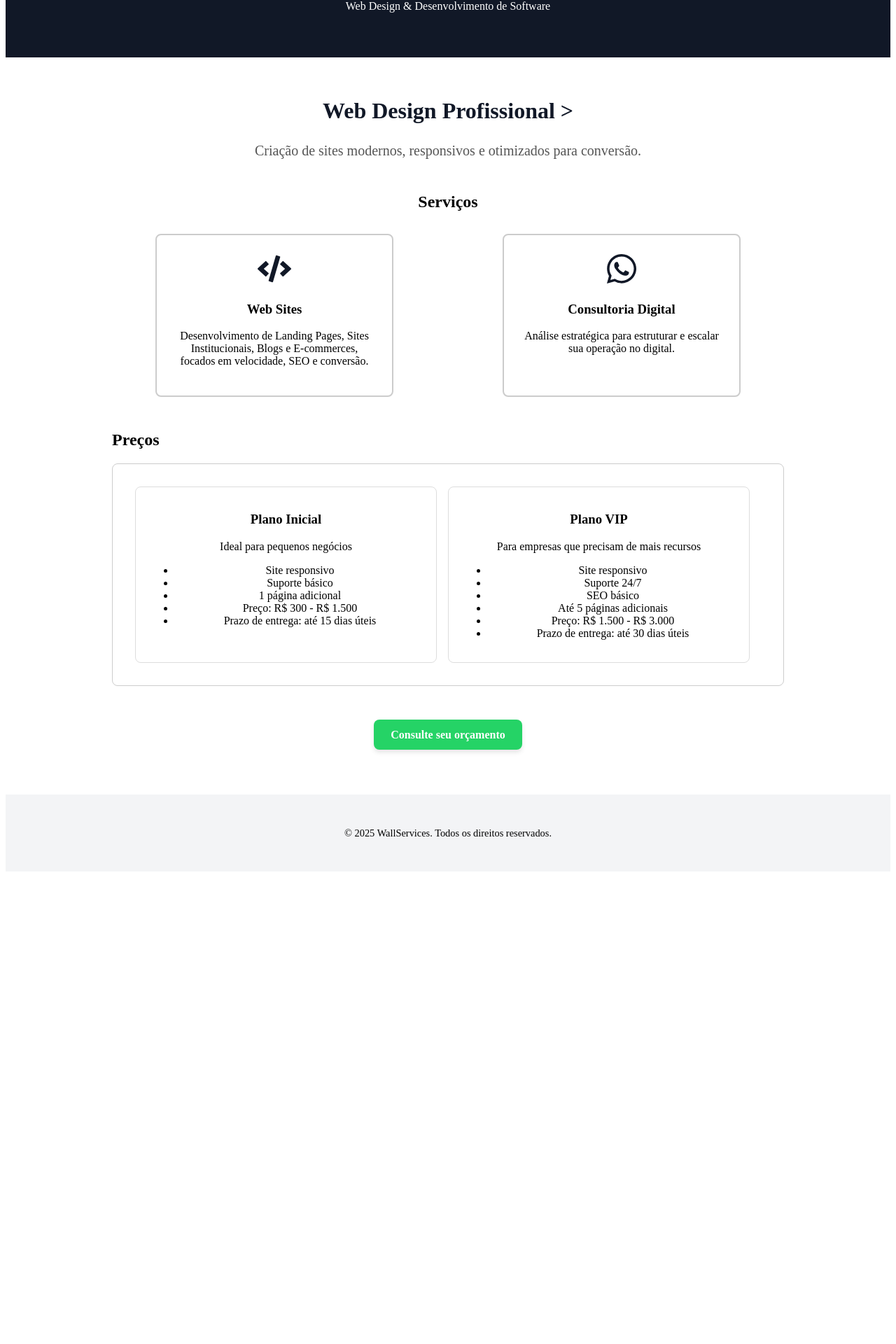
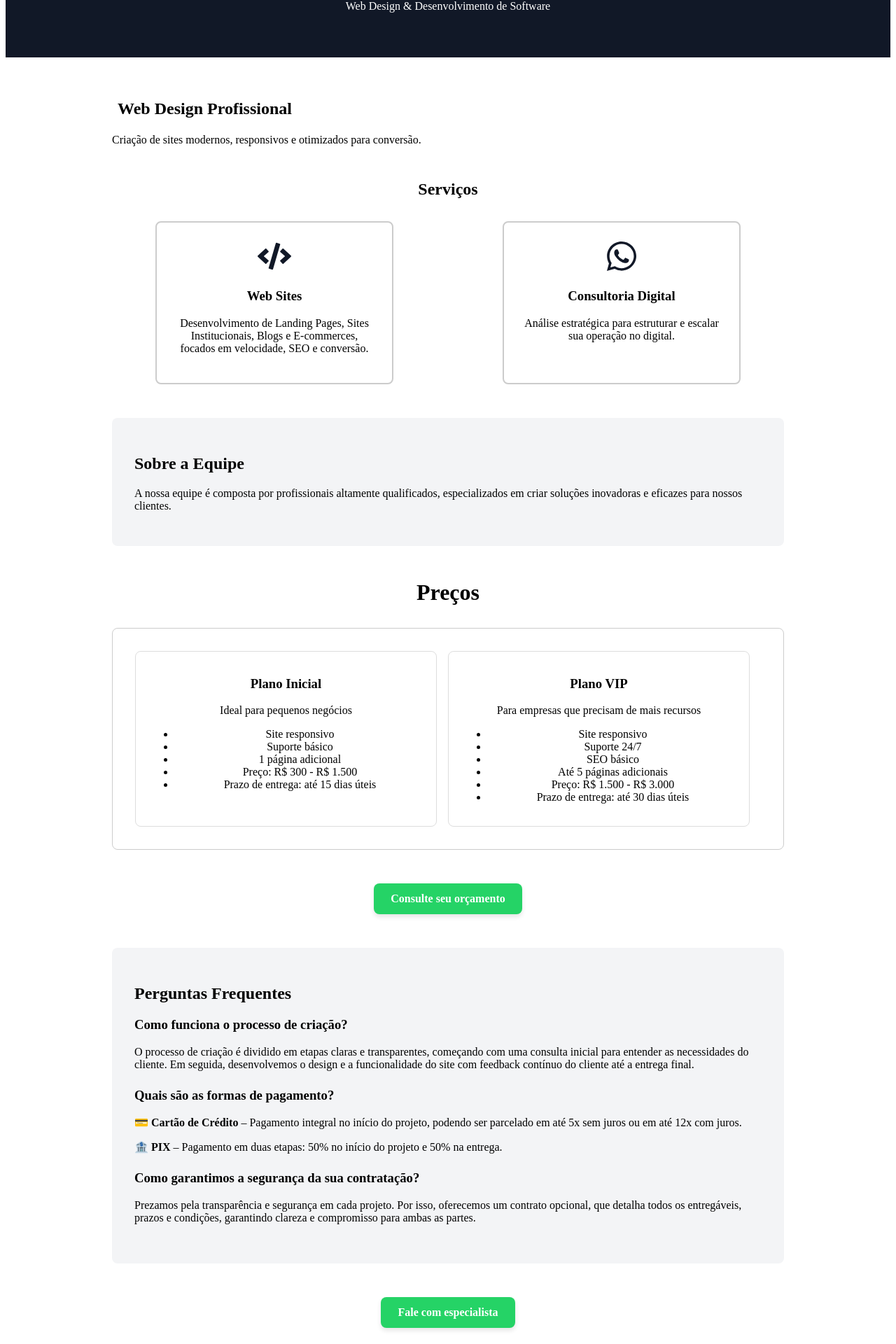
Before and after one commit to fabriinsk/wallservicesdevelepoer, a Next.js app: page / in a window 1280 px wide. Shown: the part 136-2056 px from the top of the page at 70% size. Before the commit the page ends 1389 px from the top, so only its background shows below. Built offline with nearby package versions, Linux system fonts and the light colour scheme.

Commit message:
update  final

```diff
--- a/pages/index.tsx
+++ b/pages/index.tsx
@@ -1,4 +1,4 @@
-import React, { useEffect } from "react";
+import React from "react";
 import Head from 'next/head';
 import { FaCode, FaWhatsapp } from 'react-icons/fa';
 
@@ -17,10 +17,11 @@ export default function Home() {
 
       <main style={styles.main}>
         <section style={styles.section}>
-          <h2 style={styles.designHeader}>Web Design Profissional &gt;</h2>
-          <p style={styles.designText}>Criação de sites modernos, responsivos e otimizados para conversão.</p>
+          <h2><span style={styles.arrowIcon} /> Web Design Profissional</h2>
+          <p>Criação de sites modernos, responsivos e otimizados para conversão.</p>
         </section>
 
+        {/* Serviços */}
         <section style={styles.servicesSection}>
           <h2>Serviços</h2>
           <div style={styles.services}>
@@ -37,8 +38,15 @@ export default function Home() {
           </div>
         </section>
 
+        <section style={styles.aboutSection}>
+          <h2>Sobre a Equipe</h2>
+          <p>
+            A nossa equipe é composta por profissionais altamente qualificados, especializados em criar soluções inovadoras e eficazes para nossos clientes.
+          </p>
+        </section>
+
         <section style={styles.priceSection}>
-          <h2>Preços</h2>
+          <h2 style={styles.priceTitle}>Preços</h2>
           <div style={styles.priceTable}>
             <div style={styles.pricePlan}>
               <h3>Plano Inicial</h3>
@@ -77,6 +85,45 @@ export default function Home() {
             </a>
           </div>
         </section>
+
+        <section style={styles.faqSection}>
+          <h2>Perguntas Frequentes</h2>
+
+          <div style={styles.faqItem}>
+            <h3>Como funciona o processo de criação?</h3>
+            <p>
+              O processo de criação é dividido em etapas claras e transparentes, começando com uma consulta inicial para entender as necessidades do cliente. Em seguida, desenvolvemos o design e a funcionalidade do site com feedback contínuo do cliente até a entrega final.
+            </p>
+          </div>
+
+          <div style={styles.faqItem}>
+            <h3>Quais são as formas de pagamento?</h3>
+            <p>
+              💳 <strong>Cartão de Crédito</strong> – Pagamento integral no início do projeto, podendo ser parcelado em até 5x sem juros ou em até 12x com juros.
+            </p>
+            <p>
+              🏦 <strong>PIX</strong> – Pagamento em duas etapas: 50% no início do projeto e 50% na entrega.
+            </p>
+          </div>
+
+          <div style={styles.faqItem}>
+            <h3>Como garantimos a segurança da sua contratação?</h3>
+            <p>
+              Prezamos pela transparência e segurança em cada projeto. Por isso, oferecemos um contrato opcional, que detalha todos os entregáveis, prazos e condições, garantindo clareza e compromisso para ambas as partes.
+            </p>
+          </div>
+        </section>
+
+        <div style={styles.consultButtonContainer}>
+          <a
+            href="https://wa.me/+5518996578781"
+            target="_blank"
+            rel="noopener noreferrer"
+            style={styles.consultButton}
+          >
+            Fale com especialista
+          </a>
+        </div>
       </main>
 
       <footer style={styles.footer}>
@@ -101,17 +148,6 @@ const styles = {
   section: {
     marginBottom: '3rem',
   },
-  designHeader: {
-    textAlign: 'center' as const,
-    fontSize: '2rem',
-    fontWeight: 'bold',
-    color: '#111827',
-  },
-  designText: {
-    textAlign: 'center' as const,
-    fontSize: '1.25rem',
-    color: '#555',
-  },
   servicesSection: {
     marginTop: '3rem',
     textAlign: 'center' as const,
@@ -133,8 +169,20 @@ const styles = {
     fontSize: '3rem',
     color: '#111827',
   },
+  aboutSection: {
+    marginTop: '3rem',
+    padding: '2rem',
+    backgroundColor: '#f3f4f6',
+    borderRadius: '8px',
+  },
   priceSection: {
     marginTop: '3rem',
+  },
+  priceTitle: {
+    textAlign: 'center' as const,
+    fontSize: '2rem',
+    fontWeight: 'bold',
+    marginBottom: '2rem',
   },
   priceTable: {
     display: 'flex',
@@ -173,4 +221,18 @@ const styles = {
     marginTop: '2rem',
     fontSize: '0.9rem',
   },
+  faqSection: {
+    marginTop: '3rem',
+    padding: '2rem',
+    backgroundColor: '#f3f4f6',
+    borderRadius: '8px',
+  },
+  faqItem: {
+    marginBottom: '1.5rem',
+  },
+  arrowIcon: {
+    fontSize: '2rem',
+    fontWeight: 'bold',
+    marginRight: '0.5rem',
+  },
 };
```
